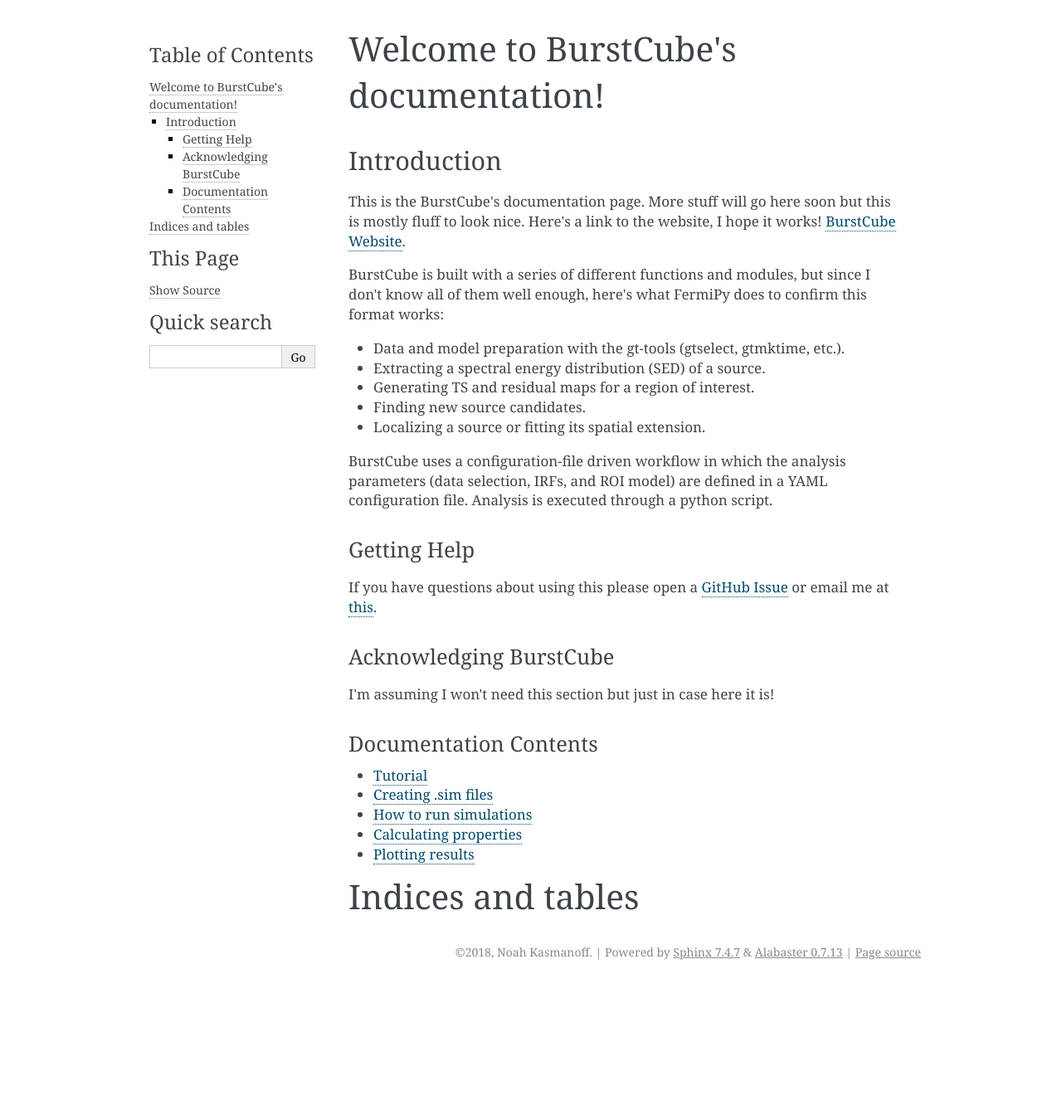
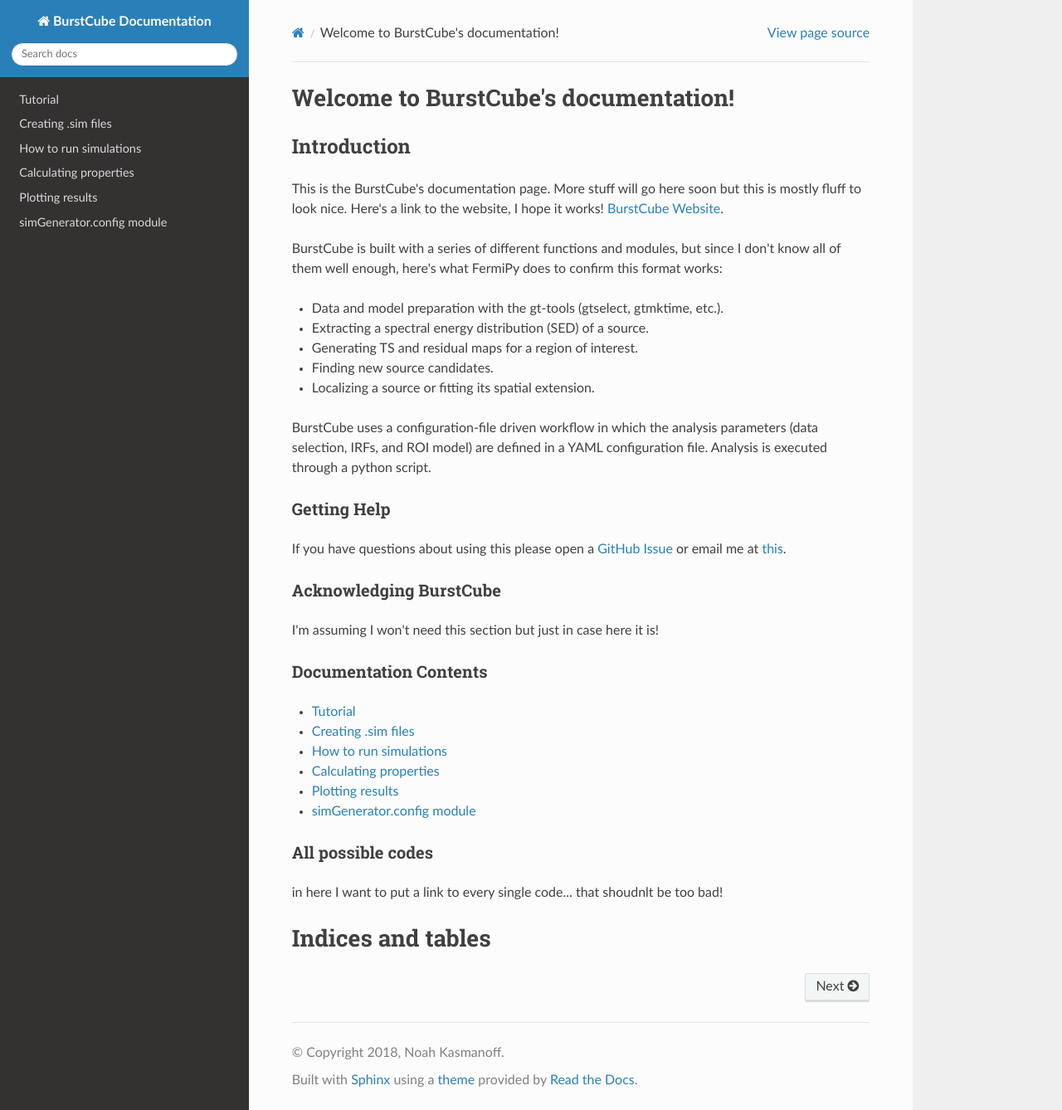
Before and after one commit to lepalmer/Simulation, a Sphinx documentation site: the page built from docs/index.rst, in a window 1280 px wide and 1338 px high. Shown: the whole window at 83% size. Built offline with Sphinx 7.4.7 and the Read the Docs theme 2.0.0, drawn with Linux system fonts in a browser that asks for light colours.

Commit message:
updated html theme to look like fermipy (needed to download specific theme though)

```diff
--- a/docs/conf.py
+++ b/docs/conf.py
@@ -74,7 +74,7 @@ pygments_style = 'sphinx'
 # The theme to use for HTML and HTML Help pages.  See the documentation for
 # a list of builtin themes.
 #
-html_theme = 'alabaster'
+html_theme = 'sphinx_rtd_theme'
 
 # Theme options are theme-specific and customize the look and feel of a theme
 # further.  For a list of options available for each theme, see the
--- /dev/null
+++ b/docs/createstring.rst
@@ -0,0 +1,8 @@
+simGenerator.config module
+============================
+
+
+.. automodule:: simGenerator.createSourcestring
+    :members:
+    :undoc-members:
+    :show-inheritance:
--- a/docs/index.rst
+++ b/docs/index.rst
@@ -59,6 +59,20 @@ Documentation Contents
    run
    bcsim
    plotsim
+   createstring
+
+
+
+
+
+
+All possible codes
+-------------------
+
+in here I want to put a link to every single code... that shoudnlt be too bad!
+
+
+
 
 Indices and tables
 ==================
```
